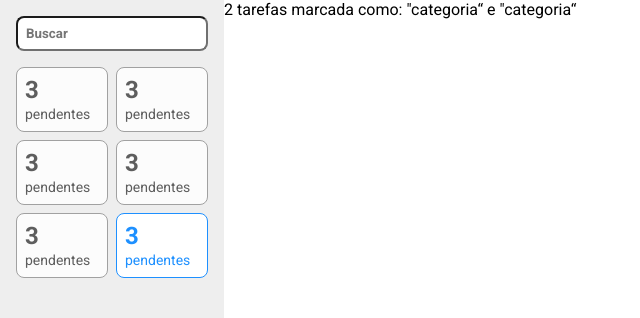
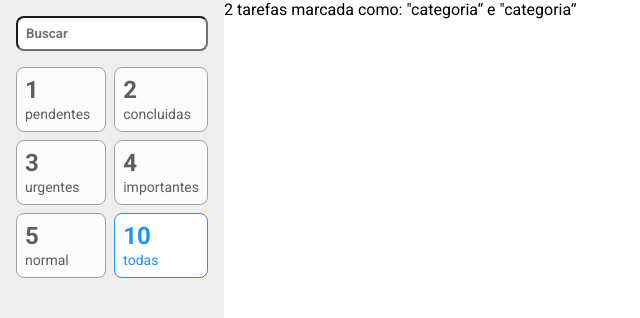
Before and after one commit to Roneanderson/react_lista_contato, a React (Create React App) app: page / in a window 1280 px wide. Shown: the top 318 px of the page, without its empty margins (0-640 px from the left). Built offline with nearby package versions, Linux system fonts and the light colour scheme.

Commit message:
componetizando filtroCard

```diff
--- a/src/components/FiltroCard/index.tsx
+++ b/src/components/FiltroCard/index.tsx
@@ -2,12 +2,14 @@
 
 export type Props = {
   ativo?: boolean
+  contador: number
+  legenda: string
 }
 
-const FiltroCard = (props: Props) => (
-  <S.Card ativo={props.ativo}>
-    <S.Contador>3</S.Contador>
-    <S.Label>pendentes</S.Label>
+const FiltroCard = ({ ativo, contador, legenda }: Props) => (
+  <S.Card ativo={ativo}>
+    <S.Contador>{contador}</S.Contador>
+    <S.Label>{legenda}</S.Label>
   </S.Card>
 )
 
--- a/src/components/FiltroCard/styles.ts
+++ b/src/components/FiltroCard/styles.ts
@@ -2,7 +2,9 @@
 
 import { Props } from '.'
 
-export const Card = styled.div<Props>`
+type PropSemLegendaEContador = Omit<Props, 'contador' | 'legenda'>
+
+export const Card = styled.div<PropSemLegendaEContador>`
   padding: 8px;
   border: 1px solid ${(props) => (props.ativo ? '#1e90ff' : '#a1a1a1')};
   background-color:  ${(props) => (props.ativo ? '#fff' : '#fcfcfc')}; #fcfcfc;
--- a/src/containers/Lateral/index.tsx
+++ b/src/containers/Lateral/index.tsx
@@ -7,12 +7,12 @@
     <div>
       <S.Campo type="text" placeholder="Buscar" />
       <S.Filtros>
-        <FiltroCard />
-        <FiltroCard />
-        <FiltroCard />
-        <FiltroCard />
-        <FiltroCard />
-        <FiltroCard ativo />
+        <FiltroCard contador={1} legenda={'pendentes'} />
+        <FiltroCard contador={2} legenda={'concluidas'} />
+        <FiltroCard contador={3} legenda={'urgentes'} />
+        <FiltroCard contador={4} legenda={'importantes'} />
+        <FiltroCard contador={5} legenda={'normal'} />
+        <FiltroCard ativo contador={10} legenda={'todas'} />
       </S.Filtros>
     </div>
   </S.Aside>
```
